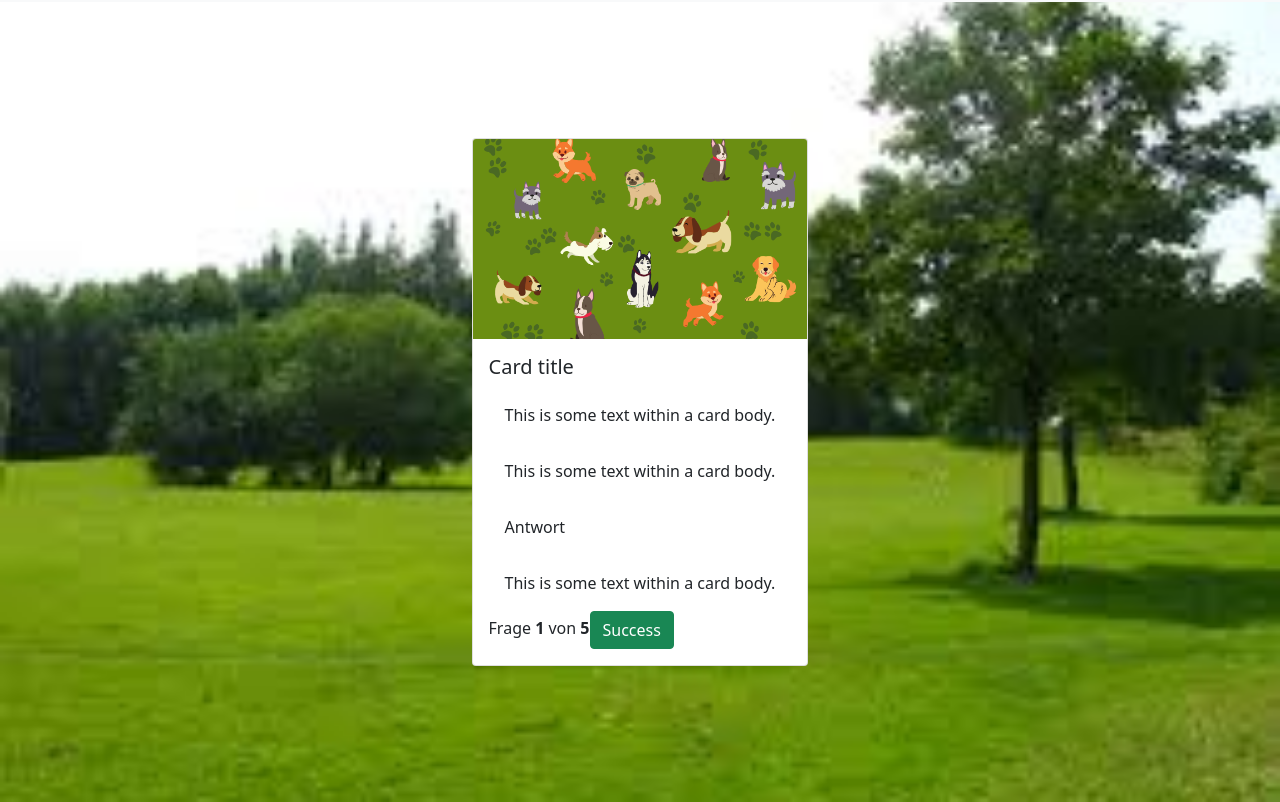
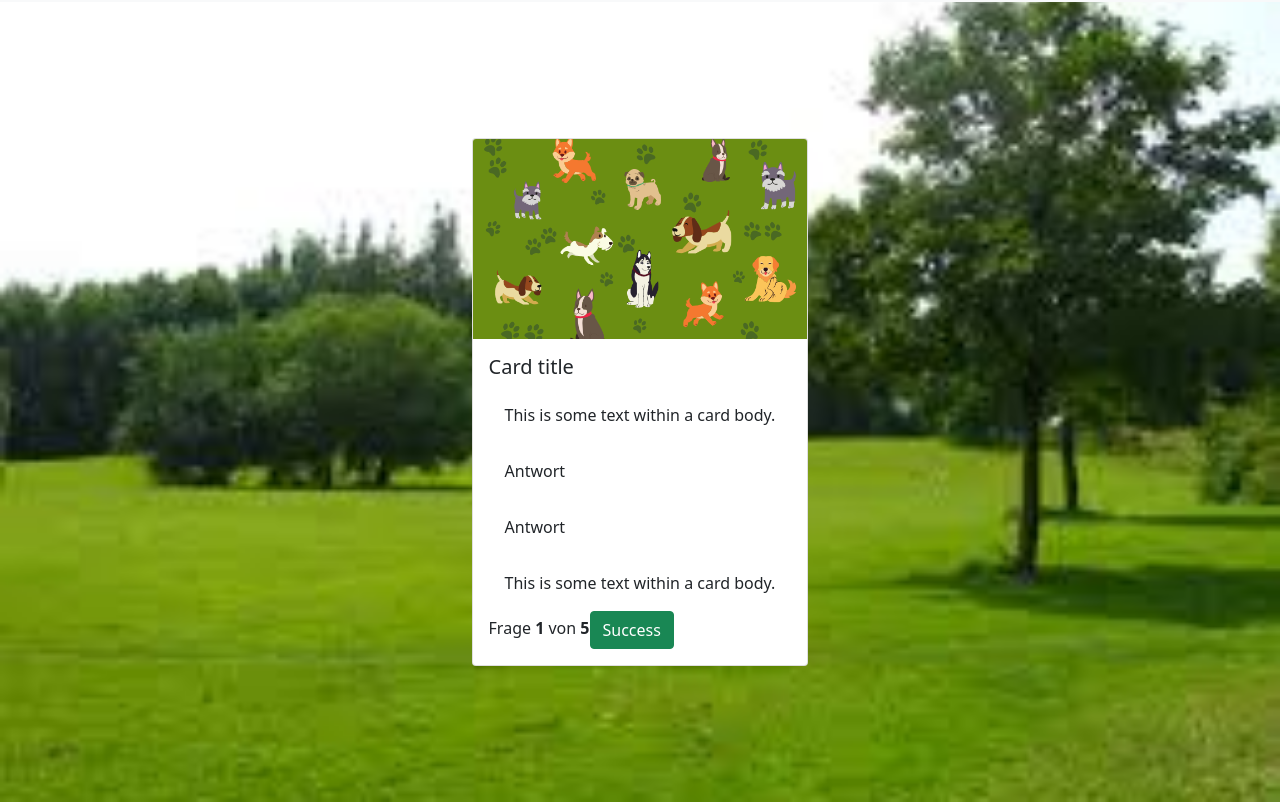
Before and after one commit to SabineDete/Testprojekt, a website: page index.html in a window 1280 px wide. Shown: the part 48-850 px from the top of the page. Drawn offline with nearby package versions, Linux system fonts and the light colour scheme.

Commit message:
answer added

```diff
--- a/index.html
+++ b/index.html
@@ -39,7 +39,7 @@
                 </div>
                 <div class="quiz-card">
                     <div class="card-body">
-                        This is some text within a card body.
+                        Antwort
                     </div>
                 </div>
                 <div class="quiz-card">
```
